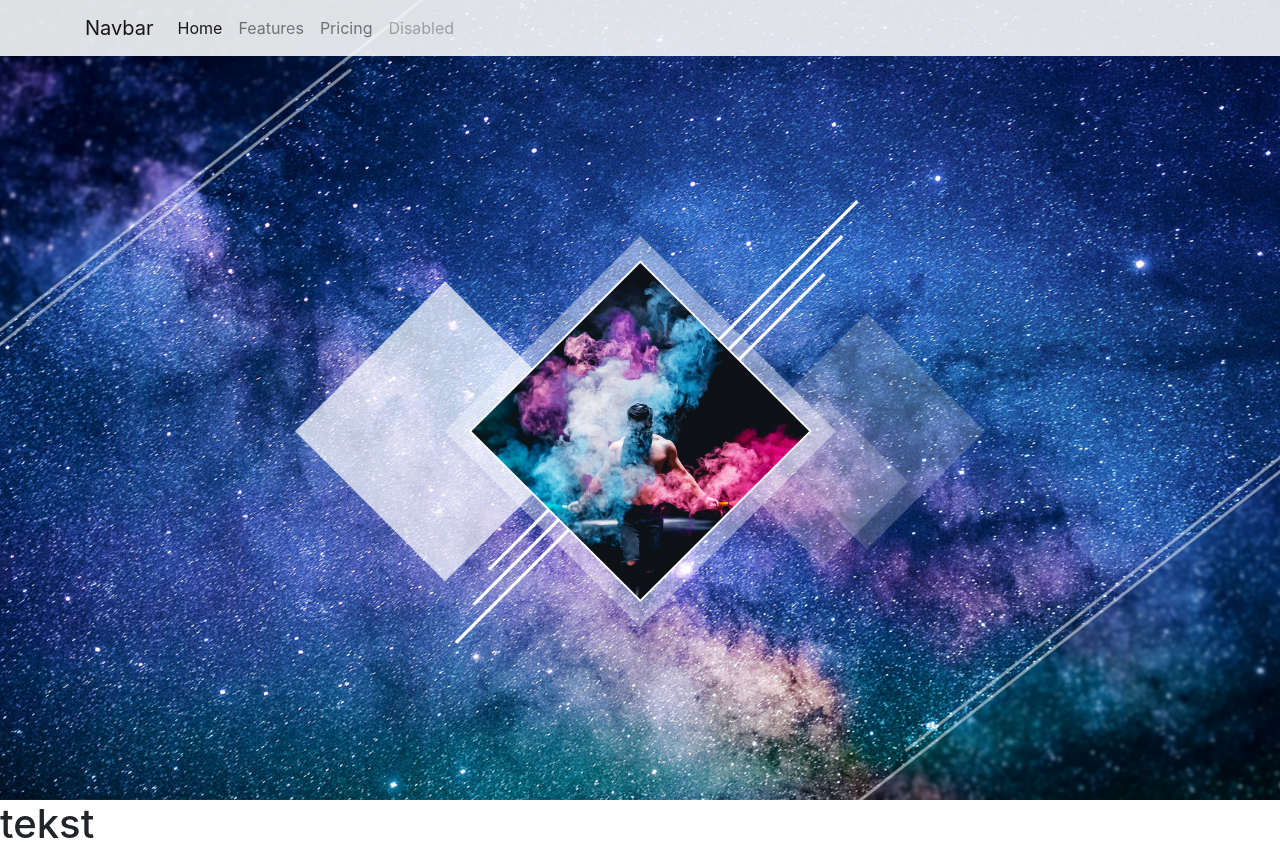
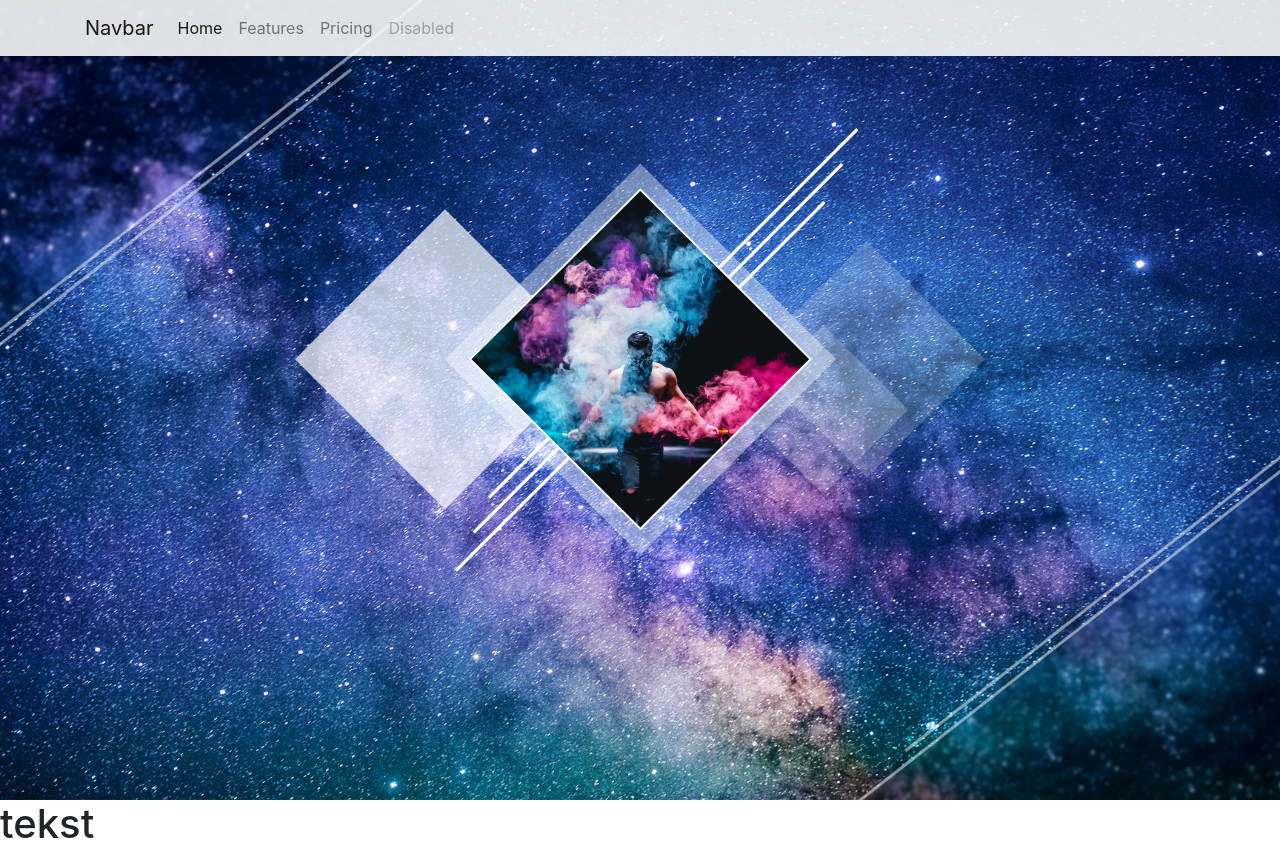
Before and after one commit to ilijapn/project1, a plain HTML site: page index.html in a window 1280 px wide. Drawn offline with Linux system fonts and the light colour scheme.

Commit message:
sredjena pozadina za telefon

```diff
--- a/scss/style.scss
+++ b/scss/style.scss
@@ -10,8 +10,12 @@
 }
 
 .header-content {
-	width: 90vh;
-	padding-top: 25vh;
+	@media (min-width: 768px) {
+		width: 90vh;
+		padding-top: 10%;
+}
+	width: 90%;
+	padding-top: 50%;
 }
 
 .header-img{
```
Also changed, not shown: css/style.css.
